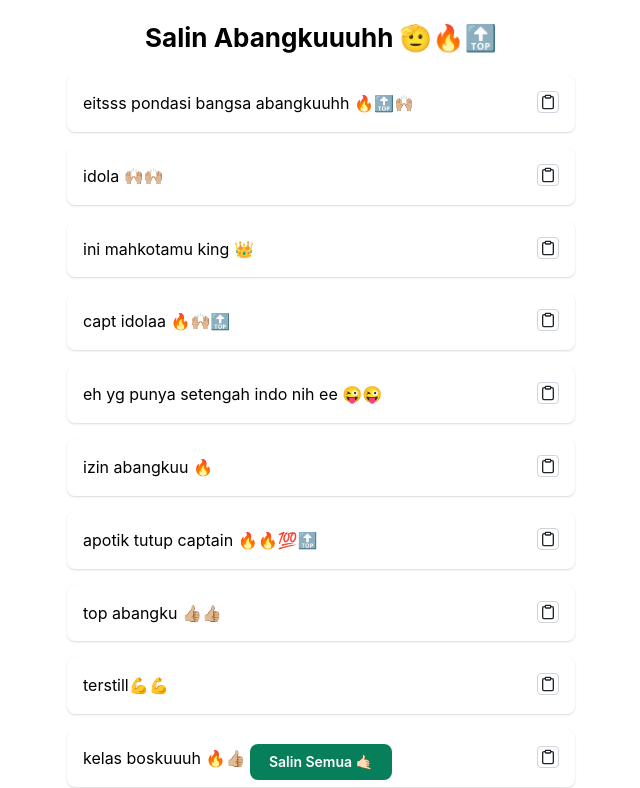
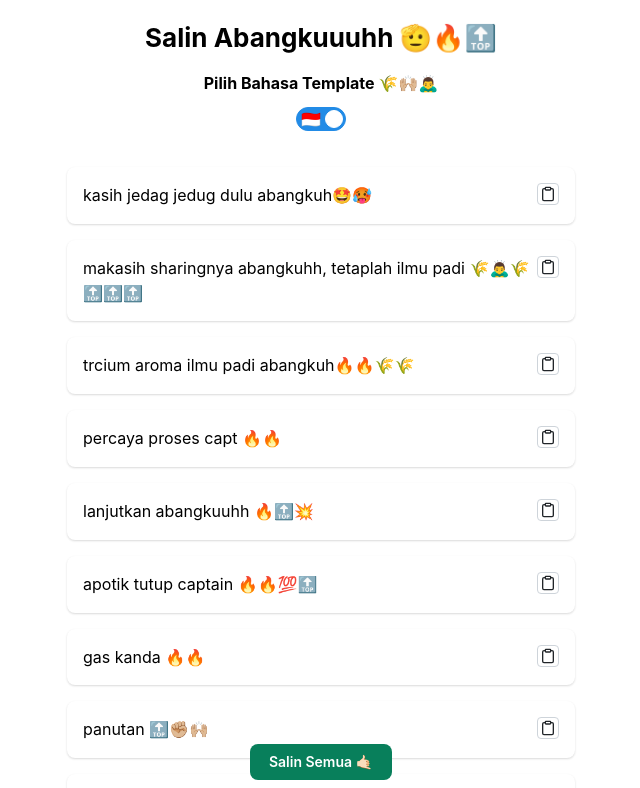
Before and after one commit to zakiego/salin-abangku, a Next.js app: page / in a window 1280 px wide. Shown: the top 788 px of the page, without its empty margins (319-959 px from the left). Built offline with nearby package versions, Linux system fonts and the light colour scheme.

Commit message:
feat (translation): implement translate abangkuhhh 🔥🫡 🇮🇩🇬🇧

```diff
--- a/src/app/page-client.tsx
+++ b/src/app/page-client.tsx
@@ -1,23 +1,25 @@
 "use client";
 
 import {
+  ActionIcon,
+  Box,
+  Button,
+  Container,
+  Flex,
+  Paper,
   Stack,
   Text,
-	Container,
-	Divider,
-	Box,
-	Paper,
-	ActionIcon,
-	Flex,
-	Button,
+  Title,
   Tooltip,
-	Title,
+  Switch,
 } from "@mantine/core";
 import { useClipboard } from "@mantine/hooks";
+import { useState } from "react";
+import { FiClipboard } from "react-icons/fi";
 import { Toaster, toast } from "sonner";
-import { FiClipboard } from "react-icons/fi";
+import { shuffle } from "./page";
 
-const successToast = [
+const successToastID = [
   "Tercopy abangkuuuhh 🔥🔥",
   "Sudah tercopy abangda 🤝🏼",
   "Tersalin, top kapten 👍🏼👍🏼",
@@ -25,16 +27,56 @@ const successToast = [
   "Tercopy, top abangkuu 🔥🔥💯🔝",
 ];
 
+const successToastEN = [
+  "Copied my brother 🔥🔥",
+  "It's been copied, brother 🤝🏼",
+  "Copied, top captain 👍🏼👍🏼",
+  "Successfully copied 🙌🏼🙌🏼",
+  "Copied, courtesy of my brother 🔥🔥💯🔝",
+];
+
+const renderIndonesianFlag = (
+  <div
+    style={{
+      fontSize: "1rem",
+    }}
+  >
+    🇮🇩
+  </div>
+);
+
+const renderBritishFlag = (
+  <div
+    style={{
+      fontSize: "1rem",
+    }}
+  >
+    🇬🇧
+  </div>
+);
+
+type TPageClientProps = {
+  templatesID: string[];
+  templatesEN: string[];
+};
+
 export default function PageClient({
-	templates,
-}: {
-	templates: string[];
-}) {
+  templatesID,
+  templatesEN,
+}: TPageClientProps) {
   const clipboard = useClipboard({ timeout: 500 });
+  const [checked, setChecked] = useState<"ID" | "EN">("ID");
+  const isIndonesian = checked === "ID";
+
+  const templates = () => {
+    const template = isIndonesian ? templatesID : templatesEN;
+    return shuffle(template);
+  };
 
   const copied = () => {
+    const successToast = isIndonesian ? successToastID : successToastEN;
     toast.success(
-			successToast[Math.floor(Math.random() * successToast.length)],
+      successToast[Math.floor(Math.random() * successToast.length)]
     );
   };
 
@@ -50,8 +92,35 @@ export default function PageClient({
         Salin Abangkuuuhh 🫡🔥🔝
       </Title>
 
+      <Flex
+        p="md"
+        gap="sm"
+        justify="center"
+        align="center"
+        direction="column"
+        wrap="wrap"
+      >
+        <Title
+          size="h5"
+          style={{
+            textAlign: "center",
+          }}
+        >
+          Pilih Bahasa Template 🌾🙌🏼🙇‍♂️
+        </Title>
+        <Switch
+          checked={isIndonesian}
+          onChange={(event) =>
+            event.currentTarget.checked ? setChecked("ID") : setChecked("EN")
+          }
+          size="md"
+          onLabel={renderIndonesianFlag}
+          offLabel={renderBritishFlag}
+        />
+      </Flex>
+
       <Stack pt="lg">
-				{templates.map((i) => (
+        {templates().map((i) => (
           <Paper
             key={i}
             shadow="xs"
@@ -97,7 +166,7 @@ export default function PageClient({
       >
         <Button
           onClick={() => {
-						clipboard.copy(templates.join("\n"));
+            clipboard.copy(templates().join("\n"));
             copied();
           }}
           radius="md"
--- a/src/app/page.tsx
+++ b/src/app/page.tsx
@@ -1,15 +1,13 @@
 import PageClient from "@/app/page-client";
-import { templates } from "@/lib/template";
+import { templates, templatesEn } from "@/lib/template";
 
 export const dynamic = "force-dynamic";
 
 export default function Home() {
-	const shuffleTemplates = shuffle(templates);
-
-	return <PageClient templates={shuffleTemplates} />;
+  return <PageClient templatesID={templates} templatesEN={templatesEn} />;
 }
 
-const shuffle = (array: string[]) => {
+export const shuffle = (array: string[]) => {
   let currentIndex = array.length;
   let randomIndex: number;
 
```
Lines whose indentation alone changed are shown as unchanged.
